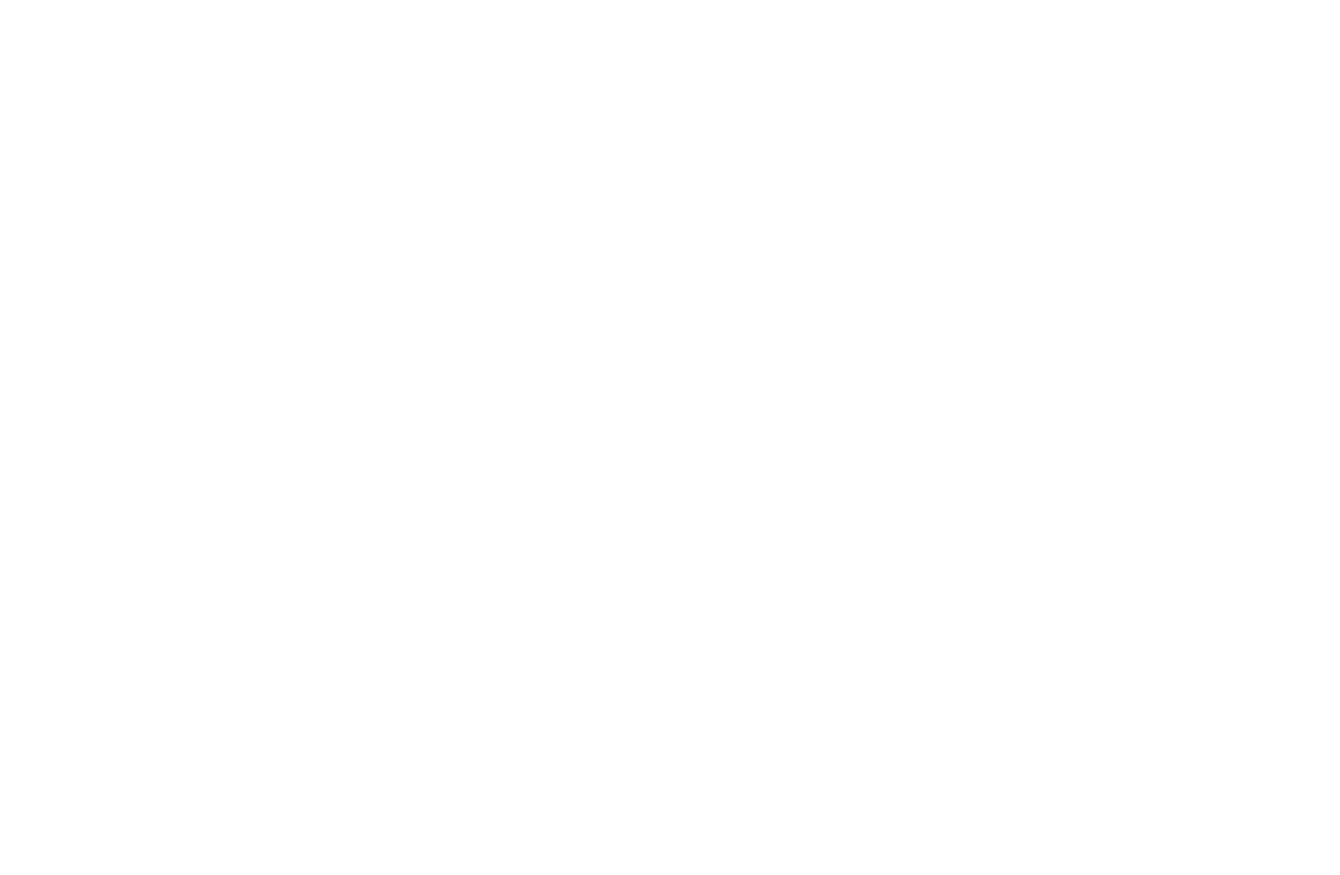
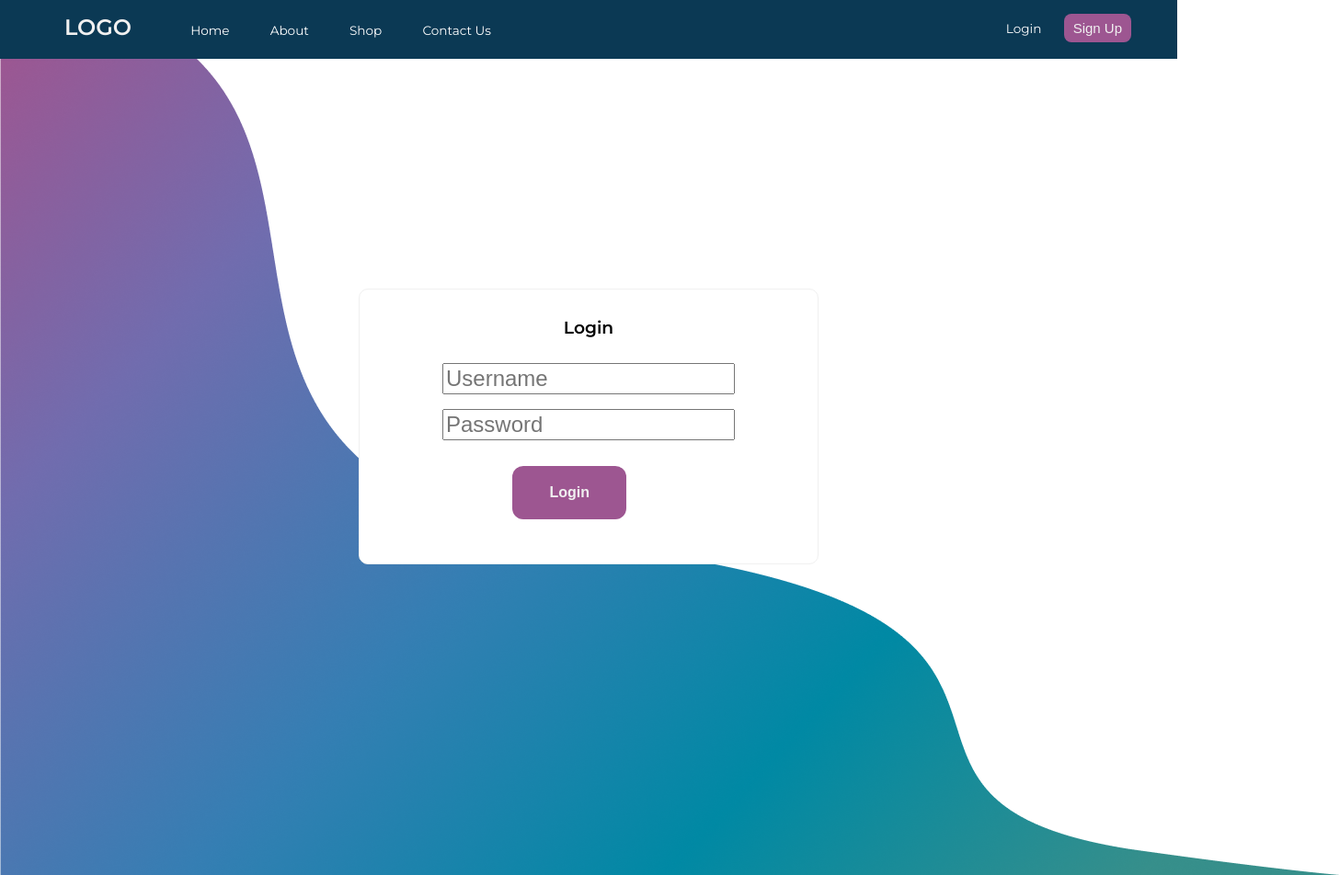
Before and after one commit to xtnmx/kodego-web-design, a plain HTML site: page login.html in a window 1280 px wide. Shown: the whole page at 92% size, 1457 px wide, since content can reach past the window. Before the commit the page ends 800 px from the top, so only its background shows below. Drawn offline with Linux system fonts and the light colour scheme.

Commit message:
updated login

```diff
--- a/login.html
+++ b/login.html
@@ -0,0 +1,48 @@
+<!DOCTYPE html>
+<html lang="en">
+  <head>
+    <meta charset="UTF-8" />
+    <meta name="viewport" content="width=device-width, initial-scale=1.0" />
+    <title>Document</title>
+    <link rel="stylesheet" href="style.css" />
+    <link rel="preconnect" href="https://fonts.googleapis.com" />
+    <link rel="preconnect" href="https://fonts.gstatic.com" crossorigin />
+    <link
+      href="https://fonts.googleapis.com/css2?family=Montserrat:wght@300;400;500;600&display=swap"
+      rel="stylesheet"
+    />
+  </head>
+  <body>
+    <header>
+      <nav>
+        <div id="navbar">
+          <p>LOGO</p>
+          <a href="index.html">Home</a>
+          <a href="">About</a>
+          <a href="">Shop</a>
+          <a href="">Contact Us</a>
+        </div>
+        <div>
+          <a href="login.html">Login</a>
+          <button class="signup">Sign Up</button>
+        </div>
+      </nav>
+    </header>
+  </body>
+  <main>
+    <section class="loginpage">
+      <img src="login-vector.png" alt="" class="vector2" />
+      <div class="logincard">
+        <h3>Login</h3>
+
+        <form action="">
+          <input type="text" placeholder="Username" />
+          <input type="text" placeholder="Password" />
+          <div class="forgot">
+            <a href="">Forgot Password?</a> <button>Login</button>
+          </div>
+        </form>
+      </div>
+    </section>
+  </main>
+</html>
--- a/style.css
+++ b/style.css
@@ -13,7 +13,17 @@ body {
   font-family: montserrat;
 }
 
-header {
+footer {
+  margin-top: 50px;
+  padding: 10px;
+  color: #f0f0f0;
+  background-color: #9d5691;
+  font-weight: bold;
+  text-align: right;
+}
+
+button {
+  cursor: pointer;
 }
 
 nav {
@@ -85,7 +95,7 @@ main section p {
   z-index: 1;
   height: 650px;
   top: 220px;
-  right: 320px;
+  right: 200px;
 }
 
 main button {
@@ -142,3 +152,42 @@ h2 {
   background-color: #368f8b;
   margin: auto;
 }
+
+.loginpage {
+  height: 100vh;
+  position: relative;
+  display: flex;
+  align-items: center;
+  justify-content: center;
+}
+
+.vector2 {
+  position: absolute;
+  left: 0;
+  z-index: -1;
+}
+
+.logincard {
+  width: 500px;
+  height: 300px;
+
+  border-radius: 10px;
+  border: 1px solid #f0f0f0;
+  background-color: white;
+}
+
+.logincard h3 {
+  text-align: center;
+  margin-top: 30px;
+}
+
+.logincard form {
+  margin: 5px auto;
+  display: flex;
+  flex-direction: column;
+}
+
+.logincard input {
+  font-size: 1.5rem;
+  margin: 0.5rem auto;
+}
```
Also changed, not shown: index.html (+4 -3 lines), 420661946_375503461870217_8019474840032974043_n.jpg (added), 421130617_1078394643454580_50242321850140397_n.jpg (added).
